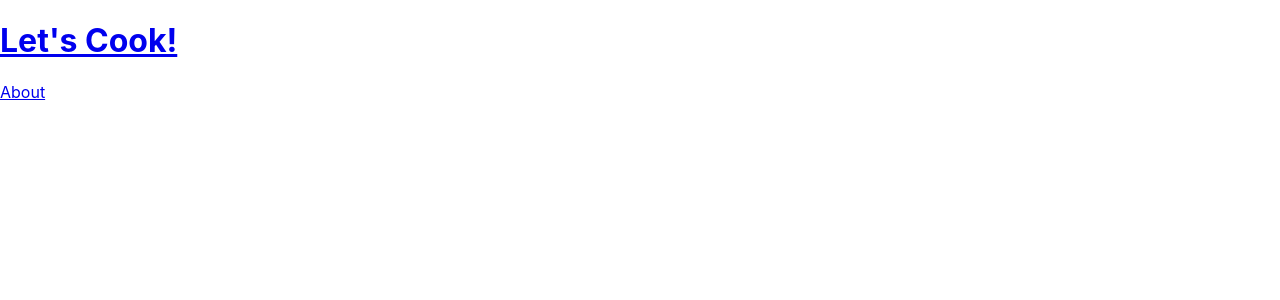
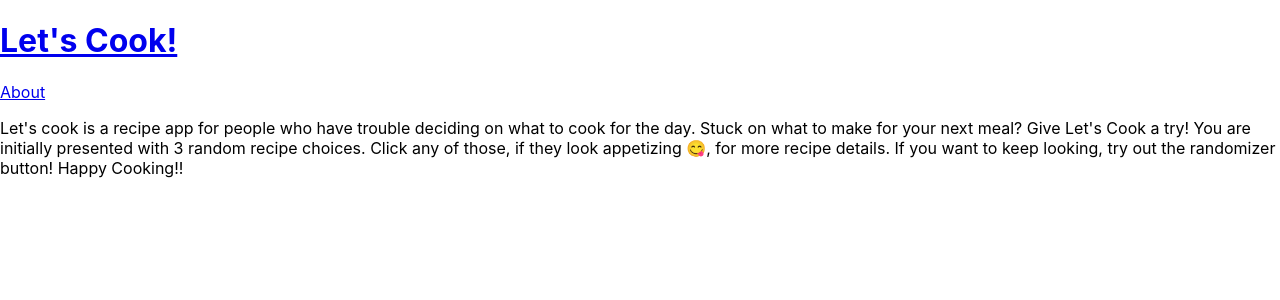
Before and after one commit to kgittens89/lets-cook-original, a React (Create React App) app: page /about in a window 1280 px wide. Shown: the top 300 px of the page. Built offline with nearby package versions, Linux system fonts and the light colour scheme; the HTML template or start-up script is replaced by a standard one.

Commit message:
add About component & text

```diff
--- a/src/App.js
+++ b/src/App.js
@@ -7,13 +7,13 @@ import RecipeDetails from './Components/RecipeDetails/RecipeDetails';
 
 function App() {
   return (
-    <div className="App">
-      <Nav />
+    <div>
+    <Nav />
 
     <Routes>
-        <Route path="/" element={<Main />} />
-        <Route path="/:id" element={<RecipeDetails />} />
-        <Route path="/about" element={<About />} />
+      <Route path="/" element={<Main />} />
+      <Route path="/:id" element={<RecipeDetails />} />
+      <Route path="/about" element={<About />} />
     </Routes>
 
     </div>
--- a/src/Components/Nav/About.js
+++ b/src/Components/Nav/About.js
@@ -2,10 +2,10 @@ import React from 'react';
 
 function About(props) {
     return (
-        <div>
-
-        </div>
-    );
+			<div>
+				Let's cook is a recipe app for people who have trouble deciding on what to cook for the day. Stuck on what to make for your next meal? Give Let's Cook a try! You are initially presented with 3 random recipe choices. Click any of those, if they look appetizing 😋, for more recipe details. If you want to keep looking, try out the randomizer button! Happy Cooking!!
+			</div>
+		);
 }
 
 export default About;
```
Also changed, not shown: public/logo192.png (deleted), public/logo512.png (deleted).
